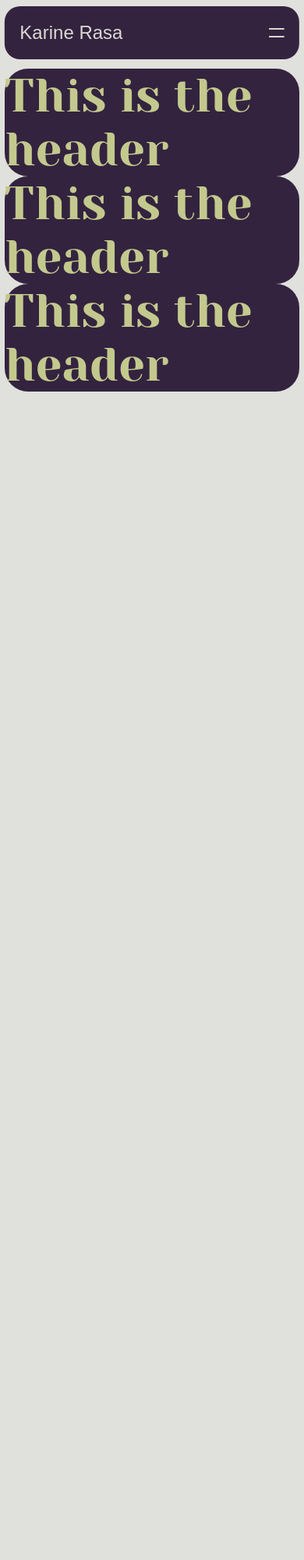
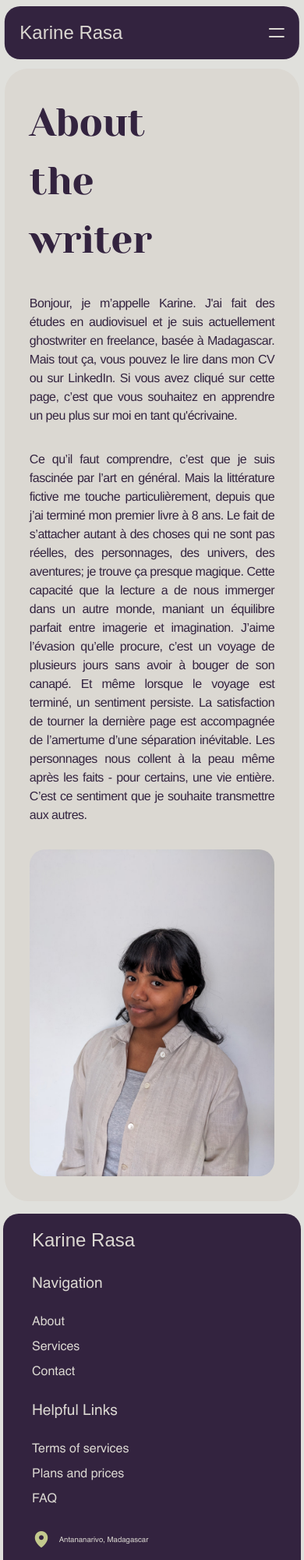
Before and after one commit to rivert-herizo/karine-portfolio, a plain HTML site: page about.html in a window 390 px wide. Shown: the top 2000 px of the page at 78% size. Before the commit the page ends 844 px from the top, so only its background shows below. Drawn offline with nearby package versions, Linux system fonts and the light colour scheme; a web font is replaced by a local one.

Commit message:
about page responsive

```diff
--- a/about.html
+++ b/about.html
@@ -58,21 +58,84 @@
         </div>
 
     </header>
-    <section class="home-hero hero-1">
-        <div class="home-hero-header">
-            This is the header
+
+    <section class="hero-1 about-hero">
+        <div class="about-hero-container">
+            <div class="about-hero-text">
+                <p class="about-hero-text-header">About <br> the writer</p>
+                <p class="about-hero-text-content-intro">
+                    Bonjour, je m’appelle Karine. J'ai fait des études en audiovisuel et je suis actuellement ghostwriter en freelance, basée à Madagascar. Mais tout ça, vous pouvez le lire dans mon CV ou sur LinkedIn. Si vous avez cliqué sur cette page, c’est que vous souhaitez en apprendre un peu plus sur moi en tant qu'écrivaine.
+                </p>
+
+                <p class="about-hero-text-content-body">
+                    Ce qu’il faut comprendre, c’est que je suis fascinée par l’art en général.
+                    Mais la littérature fictive me touche particulièrement, depuis que j’ai terminé mon premier livre à 8 ans.
+                    Le fait de s’attacher autant à des choses qui ne sont pas réelles, des personnages, des univers, des aventures; je trouve ça presque magique.
+                    Cette capacité que la lecture a de nous immerger dans un autre monde, maniant un équilibre parfait entre imagerie et imagination.
+                    J’aime l’évasion qu’elle procure, c’est un voyage de plusieurs jours sans avoir à bouger de son canapé.
+                    Et même lorsque le voyage est terminé, un sentiment persiste.
+                    La satisfaction de tourner la dernière page est accompagnée de l’amertume d’une séparation inévitable.
+                    Les personnages nous collent à la peau même après les faits - pour certains, une vie entière. C’est ce sentiment que je souhaite transmettre aux autres.
+
+
+                </p>
+            </div>
+            <div class="about-hero-image">
+                <img src="images/my-image.avif" alt="Faniry">
+            </div>
         </div>
     </section>
-    <section class="home-hero">
-        <div class="home-hero-header">
-            This is the header
+
+    <footer>
+        <div class="footer-container">
+            <div class="footer-div">
+                <p class="footer-header">Karine Rasa</p>
+                <div class="footer-link">
+                    <div class="navigation">
+                        <p class="footer-link-header">Navigation</p>
+                        <ul>
+                            <li>
+                                <a href="about.html">About</a>
+                            </li>
+                            <li>
+                                <a href="contact.html">Services</a>
+                            </li>
+                            <li>
+                                <a href="contact.html">Contact</a>
+                            </li>
+                        </ul>
+                    </div>
+                    <div class="links">
+                        <p class="footer-link-header">Helpful Links</p>
+                        <ul>
+                            <li>
+                                <a href="about.html">Terms of services</a>
+                            </li>
+                            <li>
+                                <a href="contact.html">Plans and prices</a>
+                            </li>
+                            <li>
+                                <a href="contact.html">FAQ</a>
+                            </li>
+                        </ul>
+                    </div>
+                    <div class="contacts">
+                        <h1 class="footer-link-header">aaaa</h1>
+                        <ul class="contacts-link">
+                            <li><a href="about.html"><i class="ph-fill ph-map-pin"></i> Antananarivo, Madagascar</a></li>
+                            <li><a href="contact.html"><i class="ph-fill ph-envelope"></i> contact.rasamoelinakarine@gmail.com</a></li>
+                            <li><a href="contact.html"><i class="ph-fill ph-linkedin-logo"></i> Karine Rasamoelina</a></li>
+                        </ul>
+                    </div>
+                </div>
+            </div>
         </div>
-    </section>
-    <section class="home-hero">
-        <div class="home-hero-header">
-            This is the header
-        </div>
-    </section>
+
+        <!-- <div class="footer-bottom">
+            <p class="terms">Terms and conditions - Privacy policy</p>
+        </div> -->
+
+    </footer>
     <script src="js/script.js"></script>
 </body>
 </html>
--- a/css/style.css
+++ b/css/style.css
@@ -601,6 +601,67 @@ footer {
     gap: 2.7rem;
 }
 
+.about-hero{
+    display: flex;
+    justify-content: center;
+    height: auto;
+    background-color: var(--fourth-color);
+    border-radius: 30px;
+}
+
+.about-hero-container {
+    display: flex;
+    justify-content: space-between;
+}
+
+.about-hero-text {
+    display: flex;
+    justify-content: center;
+    align-items: center;
+    flex-direction: column;
+    height: 100%;
+    width: 60%;
+    padding: var(--fifty-pixel-font-size);
+    gap: 2rem;
+}
+
+.about-hero-text-header {
+    font-family: 'Yeseva One', sans-serif;
+    font-size: var(--fifty-pixel-font-size);
+    color: var(--secondary-color);
+    text-align: left;
+    align-self: flex-start;
+    width: 70%;
+    letter-spacing: -2px;
+    word-spacing: 0.05rem;
+    line-height: 1.1;
+}
+
+.about-hero-text p{
+    color: var(--secondary-color);
+    text-align: justify;
+    line-height: 1.5;
+    font-weight: 100;
+    letter-spacing: -0.5px;
+    align-self: flex-start;
+}
+
+.about-hero-image  {
+    height: 100%;
+    width: 40%;
+    display: flex;
+    justify-content: center;
+    align-items: center;
+    padding: var(--fifty-pixel-font-size);
+}
+
+.about-hero-image img {
+    height: 100%;
+    width: 100%;
+    object-fit: cover;
+    border-radius: 20px;
+}
+
 .secondary-button {
     display: flex;
     justify-content: space-between;
@@ -712,6 +773,18 @@ footer {
         height: auto;
         padding: 30px;
         width: 98%;
+    }
+
+    .about-hero-container {
+        padding: 1rem;
+    }
+
+    .about-hero-image {
+        padding: 1rem;
+    }
+
+    .about-hero-text {
+        padding: 1rem;
     }
 }
 
@@ -959,3 +1032,17 @@ footer {
     }
 
 }
+
+@media screen and (max-width: 1439px) {
+    .about-hero-container {
+        flex-direction: column;
+    }
+
+    .about-hero-image {
+        width: 100%;
+    }
+
+    .about-hero-text {
+        width: 100%;
+    }
+}
```
